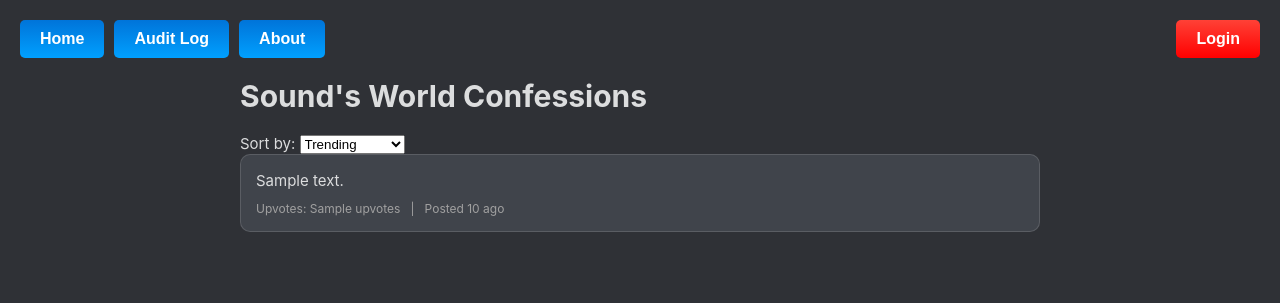
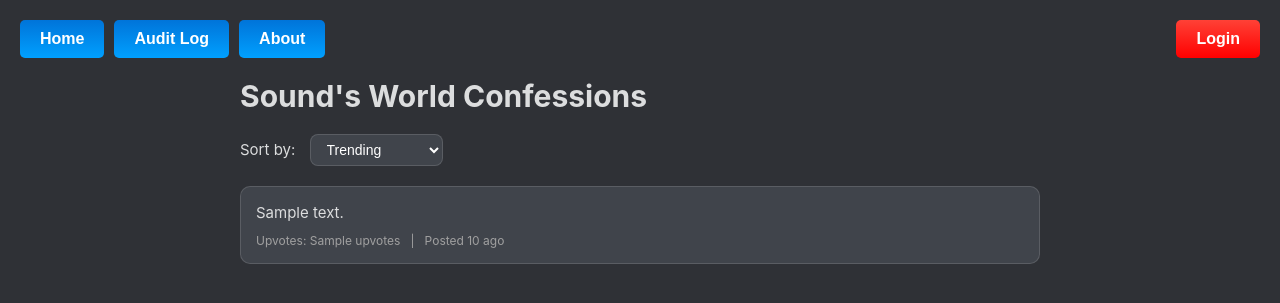
Before and after one commit to xmoreno21/confessions, a Flask app: template templates/index.html in a window 1280 px wide. Shown: the top 303 px of the page. Run offline with Flask 3, Linux system fonts and the light colour scheme; the template is opened without the code that fills it: most values are stand-ins (such as "Sample title", 1, 10 or a date in 2020); some web fonts are replaced.

Commit message:
should be fine

```diff
--- a/templates/index.html
+++ b/templates/index.html
@@ -125,6 +125,18 @@
         .btn-secondary {
             background: linear-gradient(to bottom, #0074D9, #00A0FF);
         }
+        .sort-container {
+        margin-bottom: 20px;
+        }
+        #sortSelect {
+            background-color: #40444b;
+            color: #ffffff;
+            border: 1px solid #ffffff22;
+            border-radius: 8px;
+            padding: 6px 12px;
+            font-size: 14px;
+            margin-left: 10px;
+        }
     </style>
 </head>
 <body>
@@ -145,12 +157,14 @@
     <div class="container">
         <h1>Sound's World Confessions</h1>
 
-        <label for="sortSelect">Sort by:</label>
-        <select id="sortSelect" onchange="handleSortChange()">
-            <option value="/" {% if sort == 'trending' %}selected{% endif %}>Trending</option>
-            <option value="/top" {% if sort == 'top' %}selected{% endif %}>Most Upvoted</option>
-            <option value="/newest" {% if sort == 'newest' %}selected{% endif %}>Newest</option>
-        </select>
+        <div class="sort-container">
+            <label for="sortSelect">Sort by:</label>
+            <select id="sortSelect" onchange="handleSortChange()">
+                <option value="trending" {% if sort == 'trending' %}selected{% endif %}>Trending</option>
+                <option value="top" {% if sort == 'top' %}selected{% endif %}>Most Upvoted</option>
+                <option value="newest" {% if sort == 'newest' %}selected{% endif %}>Newest</option>
+            </select>
+        </div>
 
 
 
@@ -198,8 +212,10 @@
         </script>
     <script>
         function handleSortChange() {
-            const sort = document.getElementById("sortSelect").value;
-            window.location.href = sort;
+            const selectedSort = document.getElementById("sortSelect").value;
+            const url = new URL(window.location.href);
+            url.searchParams.set("sort", selectedSort);
+            window.location.href = url.toString();
         }
     </script>
 </body>
```
